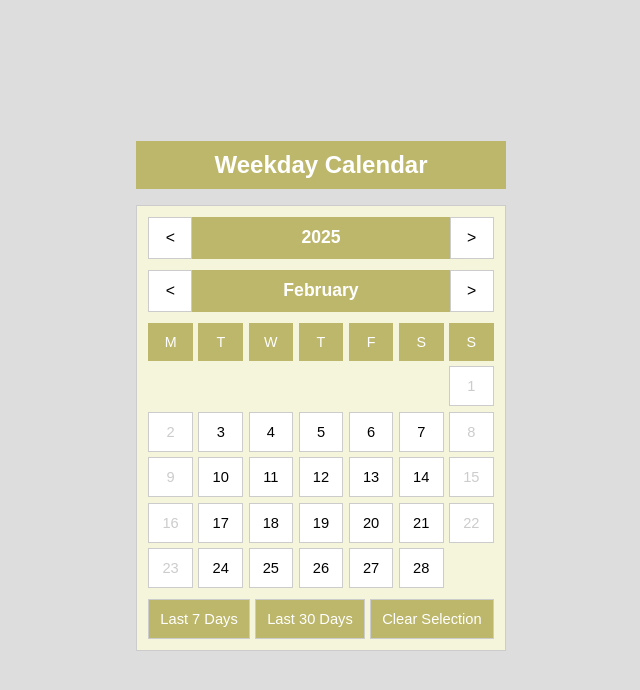
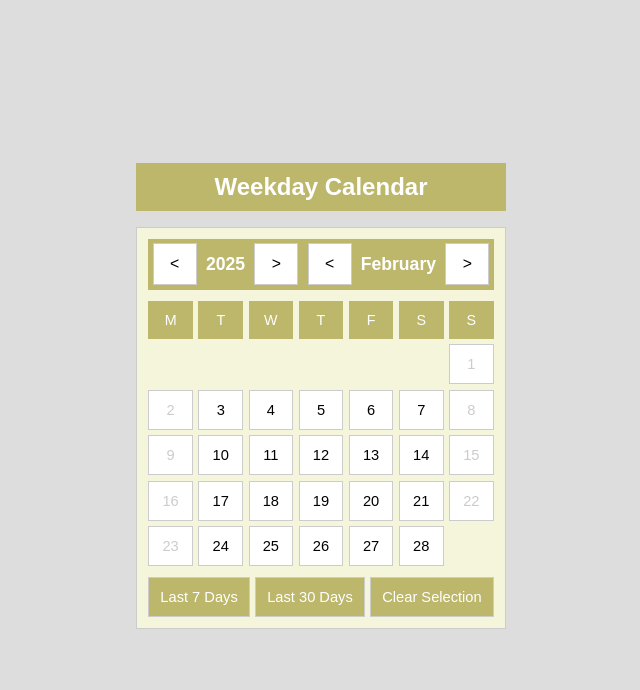
Before and after one commit to pushpendrakukreti/weekday-date-picker, a React (Vite) app: page / in a window 1280 px wide. Shown: the top 690 px of the page, without its empty margins (319-959 px from the left). Built offline with nearby package versions, Linux system fonts and the light colour scheme.

Commit message:
refactor: Implement code splitting for performance and improve overall code readability

```diff
--- a/src/App.tsx
+++ b/src/App.tsx
@@ -1,10 +1,13 @@
-import React from 'react';
+import React, { useState } from 'react';
 import WeekdayDateRangePicker from './components/DatePicker/WeekdayDateRangePicker';
 
 const App: React.FC = () => {
+  const [selectedRange, setSelectedRange] = useState<[string, string] | null>(null);
+
   const handleDateRangeChange = (dateRange: [string, string], weekends: string[]) => {
     console.log('Selected Date Range:', dateRange);
     console.log('Weekends within the range:', weekends);
+    setSelectedRange(dateRange);
   };
 
   const getDynamicDateRanges = () => {
@@ -12,11 +15,11 @@ const App: React.FC = () => {
     const todayFormatted = today.toISOString().split('T')[0];
 
     const last7DaysStart = new Date(today);
-    last7DaysStart.setDate(today.getDate() - 6); // 7 days including today, so subtract 6
+    last7DaysStart.setDate(today.getDate() - 6);
     const last7DaysStartFormatted = last7DaysStart.toISOString().split('T')[0];
 
     const last30DaysStart = new Date(today);
-    last30DaysStart.setDate(today.getDate() - 29); // 30 days including today, so subtract 29
+    last30DaysStart.setDate(today.getDate() - 29);
     const last30DaysStartFormatted = last30DaysStart.toISOString().split('T')[0];
 
     return [
@@ -25,13 +28,28 @@ const App: React.FC = () => {
     ];
   };
 
+  const handleClearSelection = () => {
+    debugger;
+    setSelectedRange(null);
+  };
+
   const predefinedRanges = getDynamicDateRanges();
 
   return (
-    <div className='app'>
+    <div className="app">
       <div className='main-div'>
         <h1>Weekday Calendar</h1>
-        <WeekdayDateRangePicker onChange={handleDateRangeChange} predefinedRanges={predefinedRanges} />
+        <WeekdayDateRangePicker
+          onChange={handleDateRangeChange}
+          predefinedRanges={predefinedRanges}
+          clearSelection={handleClearSelection}
+          selectedRange={selectedRange}
+        />
+        {selectedRange?.[0] && (
+          <div className='selected-range'>
+            <span>Selected Range: </span> {selectedRange[0]} to {selectedRange[1]}
+          </div>
+        )}
       </div>
     </div>
   );
--- /dev/null
+++ b/src/components/DatePicker/Calendar.tsx
@@ -0,0 +1,54 @@
+import React from 'react';
+import { isWeekend } from '../../shared/utils/dateUtils';
+
+type CalendarProps = {
+    currentMonth: number;
+    currentYear: number;
+    isSelected: (date: Date) => boolean;
+    handleDateSelect: (date: Date) => void;
+};
+
+const Calendar: React.FC<CalendarProps> = ({ currentMonth, currentYear, isSelected, handleDateSelect }) => {
+    const daysInMonth = new Date(currentYear, currentMonth + 1, 0).getDate();
+    const weeks: JSX.Element[] = [];
+    let days: JSX.Element[] = [];
+    const firstDayOfMonth = new Date(currentYear, currentMonth, 1).getDay();
+
+    const weekdayHeaders = ['M', 'T', 'W', 'T', 'F', 'S', 'S'].map((day, index) => (
+        <div key={`header-${index}`} className="weekday-header">
+            {day}
+        </div>
+    ));
+
+    for (let i = 0; i < firstDayOfMonth; i++) {
+        days.push(<button key={`empty-${i}`} className="empty-day"></button>);
+    }
+
+    for (let i = 1; i <= daysInMonth; i++) {
+        const date = new Date(currentYear, currentMonth, i);
+
+        days.push(
+            <button
+                key={i}
+                onClick={() => handleDateSelect(date)}
+                className={`day ${isWeekend(date) ? 'weekend' : ''} ${isSelected(date) && !isWeekend(date) ? 'selected' : ''}`}
+            >
+                {i}
+            </button>
+        );
+
+        if (date.getDay() === 6 || i === daysInMonth) {
+            weeks.push(<div key={`week-${weeks.length}`} className="week">{days}</div>);
+            days = [];
+        }
+    }
+
+    return (
+        <div className="calendar">
+            <div className="weekdays">{weekdayHeaders}</div>
+            {weeks}
+        </div>
+    );
+};
+
+export default Calendar;
--- /dev/null
+++ b/src/components/DatePicker/Header.tsx
@@ -0,0 +1,25 @@
+import React from 'react';
+
+type HeaderProps = {
+    currentMonth: number;
+    currentYear: number;
+    setCurrentMonth: React.Dispatch<React.SetStateAction<number>>;
+    setCurrentYear: React.Dispatch<React.SetStateAction<number>>;
+};
+
+const Header: React.FC<HeaderProps> = ({ currentMonth, currentYear, setCurrentMonth, setCurrentYear }) => {
+    return (
+        <div className="header">
+            <button className='left-icon' onClick={() => setCurrentYear(currentYear - 1)} aria-label="Previous Year">&lt;</button>
+            <span data-testid="current-year">{currentYear}</span>
+            <button className='right-icon' onClick={() => setCurrentYear(currentYear + 1)} aria-label="Next Year">&gt;</button>
+            <button className='left-icon' onClick={() => setCurrentMonth(currentMonth === 0 ? 11 : currentMonth - 1)} aria-label="Previous Month">&lt;</button>
+            <span data-testid="current-month">
+                {new Date(currentYear, currentMonth).toLocaleString('default', { month: 'long' })}
+            </span>
+            <button className='right-icon' onClick={() => setCurrentMonth(currentMonth === 11 ? 0 : currentMonth + 1)} aria-label="Next Month">&gt;</button>
+        </div>
+    );
+};
+
+export default Header;
--- /dev/null
+++ b/src/components/DatePicker/PredefinedRanges.tsx
@@ -0,0 +1,24 @@
+import React from 'react';
+
+type PredefinedRangesProps = {
+  predefinedRanges?: { label: string; range: [string, string] }[];
+  handlePredefinedRangeClick: (range: { label: string; range: [string, string] }) => void;
+  handleClearSelection: () => void;
+};
+
+const PredefinedRanges: React.FC<PredefinedRangesProps> = ({ predefinedRanges, handlePredefinedRangeClick, handleClearSelection }) => {
+  return (
+    <div className="predefined-ranges">
+      {predefinedRanges && predefinedRanges.map((range, index) => (
+        <button className='btn-predefined' key={index} onClick={() => handlePredefinedRangeClick(range)}>
+          {range.label}
+        </button>
+      ))}
+      <button onClick={handleClearSelection} className="clear-selection">
+        Clear Selection
+      </button>
+    </div>
+  );
+};
+
+export default PredefinedRanges;
--- a/src/components/DatePicker/WeekdayDateRangePicker.scss
+++ b/src/components/DatePicker/WeekdayDateRangePicker.scss
@@ -14,6 +14,7 @@
     margin-bottom: 10px;
     background-color: rgb(189, 183, 107);
     color: white;
+    padding: 4px 4px;
 
     button {
       padding: 10px;
--- a/src/components/DatePicker/WeekdayDateRangePicker.tsx
+++ b/src/components/DatePicker/WeekdayDateRangePicker.tsx
@@ -1,5 +1,10 @@
-import React, { useState } from 'react';
+import React, { useState, lazy, Suspense } from 'react';
 import "./WeekdayDateRangePicker.scss";
+import { formatDate, getWeekendsBetweenDates } from '../../shared/utils/dateUtils';
+
+const Calendar = lazy(() => import('./Calendar'));
+const Header = lazy(() => import('./Header'));
+const PredefinedRanges = lazy(() => import('./PredefinedRanges'));
 
 type DateRangePickerProps = {
   onChange: (dateRange: [string, string], weekends: string[]) => void;
@@ -12,10 +17,6 @@ const WeekdayDateRangePicker: React.FC<DateRangePickerProps> = ({ onChange, pred
 
   const [currentMonth, setCurrentMonth] = useState<number>(new Date().getMonth());
   const [currentYear, setCurrentYear] = useState<number>(new Date().getFullYear());
-
-  const formatDate = (date: Date): string => {
-    return date.toISOString().split('T')[0];
-  };
 
   const isSelected = (date: Date): boolean => {
     const formattedDate = formatDate(date);
@@ -41,41 +42,22 @@ const WeekdayDateRangePicker: React.FC<DateRangePickerProps> = ({ onChange, pred
   };
 
   const handleDateChange = (start: string, end: string) => {
-    const startDateObj = new Date(start);
-    const endDateObj = new Date(end);
-    const weekends: string[] = [];
-
-    startDateObj.setDate(startDateObj.getDate() + 1);
-    endDateObj.setDate(endDateObj.getDate() + 1);
-
-    const adjustedStart = formatDate(startDateObj);
-    const adjustedEnd = formatDate(endDateObj);
-
-    for (let date = new Date(startDateObj); date <= endDateObj; date.setDate(date.getDate() + 1)) {
-      const dayOfWeek = date.getDay();
-      if (dayOfWeek === 0 || dayOfWeek === 6) {
-        weekends.push(formatDate(date));
-      }
-    }
-
-    onChange([adjustedStart, adjustedEnd], weekends);
+    const weekends = getWeekendsBetweenDates(start, end);
+    onChange([start, end], weekends);
   };
 
   const handlePredefinedRangeClick = (range: { label: string; range: [string, string] }) => {
-    const startDate = range.range[0];
-    const endDate = range.range[1];
+    const { range: [start, end] } = range;
+    setStartDate(start);
+    setEndDate(end);
+    handleDateChange(start, end);
 
-    setStartDate(startDate);
-    setEndDate(endDate);
-    handleDateChange(startDate, endDate);
+    const date = new Date(start);
+    const startMonth = date.getMonth();
+    const startYear = date.getFullYear();
 
-    const startMonth = new Date(startDate).getMonth();
-    const startYear = new Date(startDate).getFullYear();
-
-    if (startMonth !== currentMonth || startYear !== currentYear) {
-      setCurrentMonth(startMonth);
-      setCurrentYear(startYear);
-    }
+    setCurrentMonth(startMonth);
+    setCurrentYear(startYear);
   };
 
   const handleClearSelection = () => {
@@ -84,76 +66,31 @@ const WeekdayDateRangePicker: React.FC<DateRangePickerProps> = ({ onChange, pred
     onChange(["", ""], []);
   };
 
-  const renderCalendar = () => {
-    const daysInMonth = new Date(currentYear, currentMonth + 1, 0).getDate();
-    const weeks: JSX.Element[] = [];
-    let days: JSX.Element[] = [];
-    const firstDayOfMonth = new Date(currentYear, currentMonth, 1).getDay();
-
-    const weekdayHeaders = ['M', 'T', 'W', 'T', 'F', 'S', 'S'].map((day, index) => (
-      <div key={`header-${index}`} className="weekday-header">
-        {day}
-      </div>
-    ));
-
-    for (let i = 0; i < firstDayOfMonth; i++) {
-      days.push(<button key={`empty-${i}`} className="empty-day"></button>);
-    }
-
-    for (let i = 1; i <= daysInMonth; i++) {
-      const date = new Date(currentYear, currentMonth, i);
-      const dayOfWeek = date.getDay();
-      const isWeekend = dayOfWeek === 0 || dayOfWeek === 6;
-
-      days.push(
-        <button
-          key={i}
-          onClick={() => handleDateSelect(date)}
-          className={`day ${isWeekend ? 'weekend' : ''} ${isSelected(date) && !isWeekend ? 'selected' : ''}`}
-        >
-          {i}
-        </button>
-      );
-
-      if (dayOfWeek === 6 || i === daysInMonth) {
-        weeks.push(<div key={`week-${weeks.length}`} className="week">{days}</div>);
-        days = [];
-      }
-    }
-
-    return (
-      <div className="calendar">
-        <div className="weekdays">{weekdayHeaders}</div>
-        {weeks}
-      </div>
-    );
-  };
-
   return (
     <div className="date-picker" role="calendar">
-      <div className="header">
-        <button className='left-icon' onClick={() => setCurrentYear(currentYear - 1)} aria-label="Previous Year">&lt;</button>
-        <span data-testid="current-year">{currentYear}</span>
-        <button className='right-icon' onClick={() => setCurrentYear(currentYear + 1)} aria-label="Next Year">&gt;</button>
-      </div>
-      <div className="header">
-        <button className='left-icon' onClick={() => setCurrentMonth(currentMonth === 0 ? 11 : currentMonth - 1)} aria-label="Previous Month">&lt;</button>
-        <span data-testid="current-month">
-          {new Date(currentYear, currentMonth).toLocaleString('default', { month: 'long' })}
-        </span>
-        <button className='right-icon' onClick={() => setCurrentMonth(currentMonth === 11 ? 0 : currentMonth + 1)} aria-label="Next Month">&gt;</button>
-      </div>
-      <div>{renderCalendar()}</div>
-      <div className="predefined-ranges">
-        {predefinedRanges && predefinedRanges.map((range, index) => (
-          <button className='btn-predefined' key={index} onClick={() => handlePredefinedRangeClick(range)}>
-            {range.label}
-          </button>
-        ))}
-        <button onClick={handleClearSelection} className="clear-selection">
-          Clear Selection
-        </button>
-      </div>
+      <Suspense fallback={<div>Loading Header...</div>}>
+        <Header
+          currentMonth={currentMonth}
+          currentYear={currentYear}
+          setCurrentMonth={setCurrentMonth}
+          setCurrentYear={setCurrentYear}
+        />
+      </Suspense>
+      <Suspense fallback={<div>Loading Calendar...</div>}>
+        <Calendar
+          currentMonth={currentMonth}
+          currentYear={currentYear}
+          isSelected={isSelected}
+          handleDateSelect={handleDateSelect}
+        />
+      </Suspense>
+      <Suspense fallback={<div>Loading Predefined Ranges...</div>}>
+        <PredefinedRanges
+          predefinedRanges={predefinedRanges}
+          handlePredefinedRangeClick={handlePredefinedRangeClick}
+          handleClearSelection={handleClearSelection}
+        />
+      </Suspense>
     </div>
   );
 };
--- /dev/null
+++ b/src/shared/constants/dateFormats.ts
@@ -0,0 +1 @@
+export const DATE_FORMAT_YYYY_MM_DD = 'YYYY-MM-DD';
--- /dev/null
+++ b/src/shared/types/dateTypes.ts
@@ -0,0 +1 @@
+export type DateRange = [string, string];
--- /dev/null
+++ b/src/shared/utils/dateUtils.ts
@@ -0,0 +1,28 @@
+export const formatDate = (date: Date): string => {
+    return date.toISOString().split('T')[0];
+};
+
+export const isWeekend = (date: Date): boolean => {
+    const dayOfWeek = date.getDay();
+    return dayOfWeek === 0 || dayOfWeek === 6;
+};
+
+export const getWeekendsBetweenDates = (startDate: string, endDate: string): string[] => {
+    const startDateObj = new Date(startDate);
+    const endDateObj = new Date(endDate);
+    const weekends: string[] = [];
+
+    startDateObj.setDate(startDateObj.getDate() + 1);
+    endDateObj.setDate(endDateObj.getDate() + 1);
+
+    const adjustedStart = formatDate(startDateObj);
+    const adjustedEnd = formatDate(endDateObj);
+
+    for (let date = new Date(startDateObj); date <= endDateObj; date.setDate(date.getDate() + 1)) {
+        const dayOfWeek = date.getDay();
+        if (dayOfWeek === 0 || dayOfWeek === 6) {
+            weekends.push(formatDate(date));
+        }
+    }
+    return weekends;
+};
```
Also changed, not shown: src/index.scss (+10 -1 lines).
